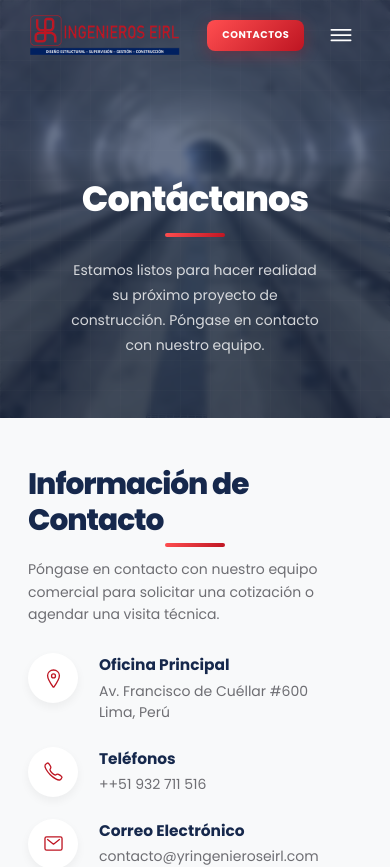
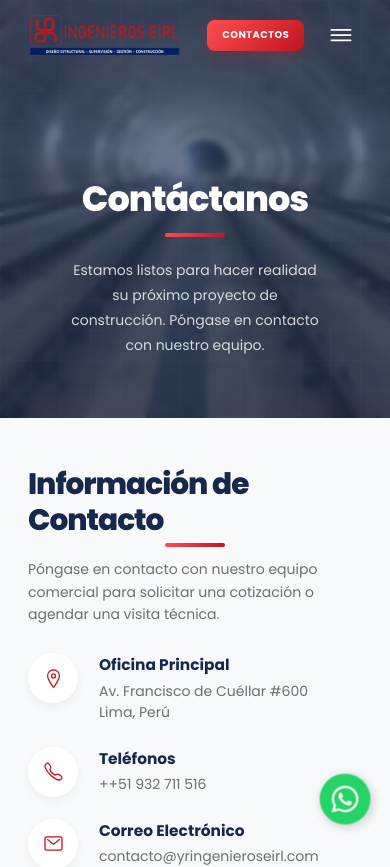
Before and after one commit to RobertLYucra/ingenieros-irl-v2, a React (Vite) app: page /contacto in a window 390 px wide. Shown: the top 867 px of the page. Built offline with nearby package versions, Linux system fonts and the light colour scheme.

Commit message:
fix contacts

```diff
--- a/src/App.scss
+++ b/src/App.scss
@@ -121,3 +121,49 @@
   transform: translateY(-10px);
   box-shadow: var(--premium-shadow-hover);
 }
+
+/* WhatsApp Float Button */
+.whatsapp-float-btn {
+  position: fixed;
+  width: 60px;
+  height: 60px;
+  bottom: 40px;
+  right: 40px;
+  background-color: #25d366;
+  color: #fff;
+  border-radius: 50px;
+  text-align: center;
+  font-size: 35px;
+  box-shadow: 2px 2px 10px rgba(0, 0, 0, 0.2);
+  z-index: 1000;
+  display: flex;
+  align-items: center;
+  justify-content: center;
+  text-decoration: none;
+  transition: all 0.3s ease;
+  animation: pulse-whatsapp 2s infinite;
+}
+
+.whatsapp-float-btn:hover {
+  background-color: #128c7e;
+  color: #fff;
+  transform: scale(1.1);
+  box-shadow: 2px 2px 15px rgba(0, 0, 0, 0.3);
+  animation: none;
+}
+
+@keyframes pulse-whatsapp {
+  0% { transform: scale(1); }
+  50% { transform: scale(1.05); }
+  100% { transform: scale(1); }
+}
+
+@media (max-width: 768px) {
+  .whatsapp-float-btn {
+    width: 50px;
+    height: 50px;
+    bottom: 20px;
+    right: 20px;
+    font-size: 30px;
+  }
+}
--- a/src/modules/contacto/Contacto.tsx
+++ b/src/modules/contacto/Contacto.tsx
@@ -9,7 +9,7 @@ import {
   logoInstagram,
   logoLinkedin,
 } from "ionicons/icons";
-import { useEffect } from "react";
+import { useEffect, useState } from "react";
 
 import PageHero from "../../shared/components/page-hero/PageHero";
 import BannerImg from "../../shared/images/trabajos/IMG_1445.webp";
@@ -19,10 +19,50 @@ const Contacto = () => {
     document.title = "Contáctanos - YR INGENIEROS E.I.R.L.";
   }, []);
 
-  const sendMessage = (e: React.FormEvent) => {
+  const [formData, setFormData] = useState({
+    name: "",
+    email: "",
+    phone: "",
+    serviceType: "",
+    message: ""
+  });
+  const [isLoading, setIsLoading] = useState(false);
+  const [feedback, setFeedback] = useState<{ type: 'success' | 'error', text: string } | null>(null);
+
+  const handleChange = (e: React.ChangeEvent<HTMLInputElement | HTMLSelectElement | HTMLTextAreaElement>) => {
+    const { id, value } = e.target;
+    const key = id === 'service' ? 'serviceType' : id;
+    setFormData(prev => ({ ...prev, [key]: value }));
+  };
+
+  const sendMessage = async (e: React.FormEvent) => {
     e.preventDefault();
-    // Here you would implement the actual email sending logic
-    alert("Gracias por su mensaje. Nos pondremos en contacto a la brevedad.");
+    setIsLoading(true);
+    setFeedback(null);
+
+    try {
+      const response = await fetch("https://i94peifbw6.execute-api.us-east-2.amazonaws.com/test/api-email-sender/email-sender/quote", {
+        method: "POST",
+        headers: {
+          "Content-Type": "application/json"
+        },
+        body: JSON.stringify(formData)
+      });
+
+      const data = await response.json();
+
+      if (response.ok && data.success) {
+        setFeedback({ type: 'success', text: data.message || "Cotización enviada correctamente" });
+        setFormData({ name: "", email: "", phone: "", serviceType: "", message: "" });
+      } else {
+        setFeedback({ type: 'error', text: data.message || "Hubo un error al enviar el mensaje. Por favor, intente nuevamente." });
+      }
+    } catch (error) {
+      console.error("Error enviando correo:", error);
+      setFeedback({ type: 'error', text: "Hubo un error de conexión. Por favor, verifique su internet e intente nuevamente." });
+    } finally {
+      setIsLoading(false);
+    }
   };
 
   return (
@@ -96,7 +136,7 @@ const Contacto = () => {
 
               <div className="contact-actions">
                 <a
-                  href="https://wa.me/51987654321"
+                  href="https://wa.me/+51932711516"
                   target="_blank"
                   rel="noopener noreferrer"
                   className="whatsapp-btn-large"
@@ -135,11 +175,19 @@ const Contacto = () => {
               <div className="form-card">
                 <h3>Solicitar Cotización</h3>
                 <form onSubmit={sendMessage}>
+                  {feedback && (
+                    <div className={`feedback-message ${feedback.type}`} style={{ padding: '10px', marginBottom: '15px', borderRadius: '5px', backgroundColor: feedback.type === 'success' ? '#d4edda' : '#f8d7da', color: feedback.type === 'success' ? '#155724' : '#721c24' }}>
+                      {feedback.text}
+                    </div>
+                  )}
+
                   <div className="form-group">
                     <label htmlFor="name">Nombre Completo</label>
                     <input
                       type="text"
                       id="name"
+                      value={formData.name}
+                      onChange={handleChange}
                       placeholder="Ingrese su nombre"
                       required
                     />
@@ -151,6 +199,8 @@ const Contacto = () => {
                       <input
                         type="email"
                         id="email"
+                        value={formData.email}
+                        onChange={handleChange}
                         placeholder="ejemplo@correo.com"
                         required
                       />
@@ -160,6 +210,8 @@ const Contacto = () => {
                       <input
                         type="tel"
                         id="phone"
+                        value={formData.phone}
+                        onChange={handleChange}
                         placeholder="+51 999 999 999"
                         required
                       />
@@ -168,17 +220,17 @@ const Contacto = () => {
 
                   <div className="form-group">
                     <label htmlFor="service">Tipo de Servicio</label>
-                    <select id="service" required>
+                    <select id="service" value={formData.serviceType} onChange={handleChange} required>
                       <option value="">Seleccione una opción</option>
-                      <option value="ingenieria">
+                      <option value="Diseño e Ingeniería Estructural">
                         Diseño e Ingeniería Estructural
                       </option>
-                      <option value="supervision">Supervisión de Obra</option>
-                      <option value="gerencia">Gerencia de Proyectos</option>
-                      <option value="construccion">
+                      <option value="Supervisión de Obra">Supervisión de Obra</option>
+                      <option value="Gerencia de Proyectos">Gerencia de Proyectos</option>
+                      <option value="Construcción y Ejecución">
                         Construcción y Ejecución
                       </option>
-                      <option value="otros">Otros</option>
+                      <option value="Otros">Otros</option>
                     </select>
                   </div>
 
@@ -189,13 +241,15 @@ const Contacto = () => {
                     <textarea
                       id="message"
                       rows={5}
+                      value={formData.message}
+                      onChange={handleChange}
                       placeholder="Cuéntenos más sobre su proyecto (ubicación, área aprox, uso)..."
                       required
                     ></textarea>
                   </div>
 
-                  <button type="submit" className="submit-btn">
-                    Enviar Mensaje
+                  <button type="submit" className="submit-btn" disabled={isLoading} style={{ opacity: isLoading ? 0.7 : 1 }}>
+                    {isLoading ? "Enviando..." : "Enviar Mensaje"}
                   </button>
                 </form>
               </div>
--- a/src/shared/components/nabvar/Navbar.scss
+++ b/src/shared/components/nabvar/Navbar.scss
@@ -332,11 +332,13 @@ nav.scrolled {
       right: -100%;
       width: 80%;
       max-width: 400px;
-      height: 100vh;
+      height: 100vh; /* Fallback for older browsers */
+      height: 100dvh;
       background-color: var(--bg-color);
       z-index: 9;
       transition: right 0.4s cubic-bezier(0.4, 0, 0.2, 1);
-      overflow: hidden;
+      overflow-y: auto;
+      overflow-x: hidden;
       box-shadow: -5px 0 25px rgba(0, 0, 0, 0.15);
       /* Lively Background: Subtle gradient + Glass */
       background: linear-gradient(
@@ -353,13 +355,14 @@ nav.scrolled {
 
     .nav-ul__panel {
       padding-top: 60px;
+      padding-bottom: 40px; /* Added to ensure bottom items aren't cut off */
       opacity: 0;
       transform: translateY(-20px);
       transition:
         opacity 0.3s ease 0.1s,
         transform 0.3s ease 0.1s;
       position: relative;
-      height: 100%;
+      min-height: 100%;
       display: flex;
       flex-direction: column;
 
```
